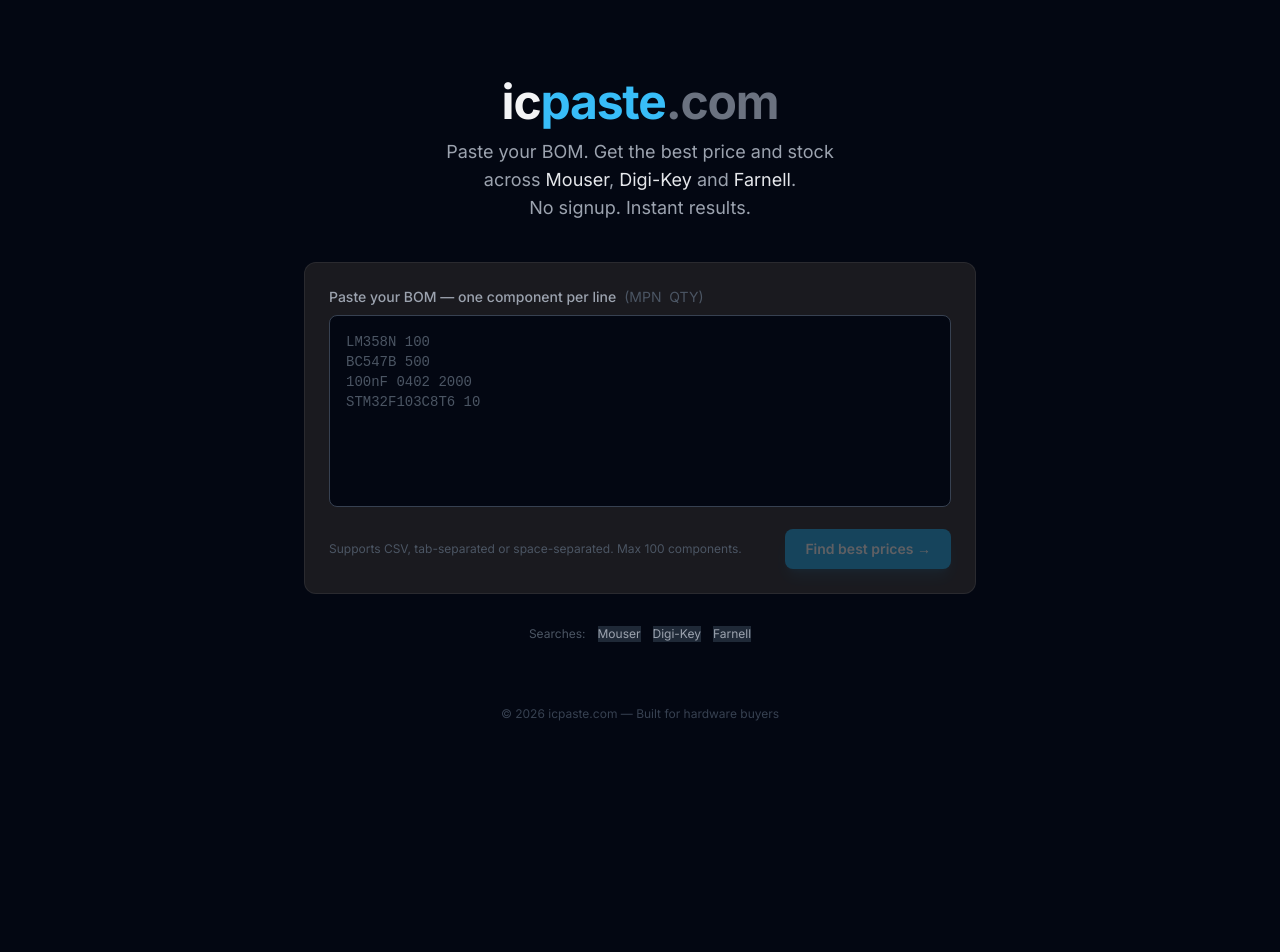
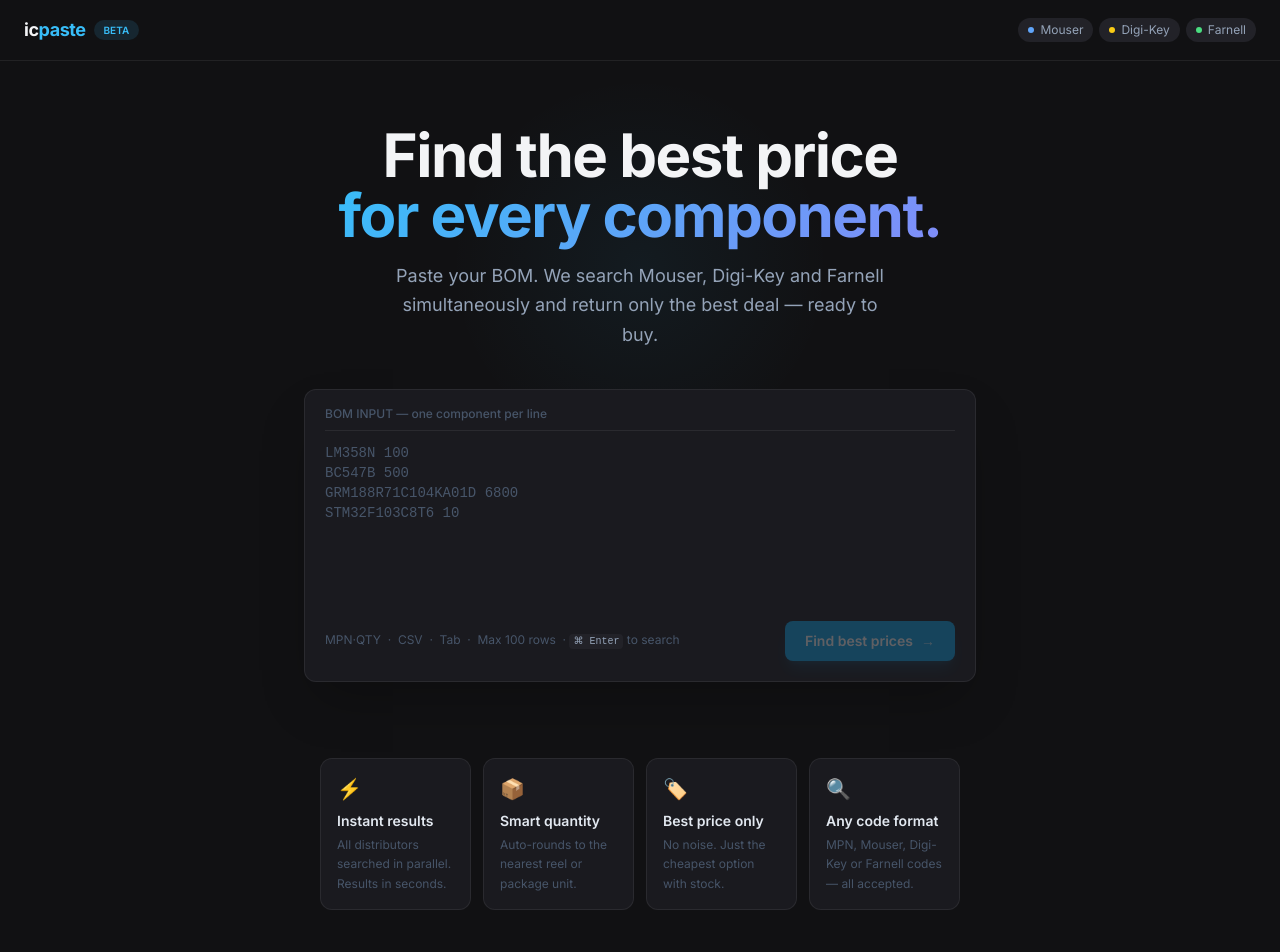
Before and after one commit to Keytala/icpaste, a Next.js app: page / in a window 1280 px wide. Shown: the top 952 px of the page. Before the commit the page ends 800 px from the top, so only its background shows below. Built offline with nearby package versions, Linux system fonts and the light colour scheme.

Commit message:
Update page.tsx

```diff
--- a/src/app/page.tsx
+++ b/src/app/page.tsx
@@ -6,8 +6,37 @@
 
 const PLACEHOLDER = `LM358N 100
 BC547B 500
-100nF 0402 2000
+GRM188R71C104KA01D 6800
 STM32F103C8T6 10`;
+
+const FEATURES = [
+  {
+    icon: "⚡",
+    title: "Instant results",
+    desc:  "All distributors searched in parallel. Results in seconds.",
+  },
+  {
+    icon: "📦",
+    title: "Smart quantity",
+    desc:  "Auto-rounds to the nearest reel or package unit.",
+  },
+  {
+    icon: "🏷️",
+    title: "Best price only",
+    desc:  "No noise. Just the cheapest option with stock.",
+  },
+  {
+    icon: "🔍",
+    title: "Any code format",
+    desc:  "MPN, Mouser, Digi-Key or Farnell codes — all accepted.",
+  },
+];
+
+const DISTRIBUTORS = [
+  { name: "Mouser",   color: "text-blue-400",   dot: "bg-blue-400" },
+  { name: "Digi-Key", color: "text-yellow-400",  dot: "bg-yellow-400" },
+  { name: "Farnell",  color: "text-green-400",   dot: "bg-green-400" },
+];
 
 export default function HomePage() {
   const router  = useRouter();
@@ -19,11 +48,10 @@
     setError("");
     const bom = parseBom(input);
     if (bom.length === 0) {
-      setError("No valid components found. Enter one MPN and quantity per line, e.g.: LM358N 100");
+      setError("No valid components found. Try: LM358N 100");
       return;
     }
     setLoading(true);
-    // Encode BOM in URL as base64 to pass to results page
     const encoded = btoa(JSON.stringify(bom));
     router.push(`/results?bom=${encoded}`);
   }
@@ -32,72 +60,144 @@
     if (e.key === "Enter" && (e.ctrlKey || e.metaKey)) handleSearch();
   }
 
+  const lineCount = input.split("\n").filter(l => l.trim()).length;
+
   return (
-    <main className="min-h-screen flex flex-col items-center justify-center px-4 py-16">
+    <main className="min-h-screen flex flex-col" style={{ background: "var(--bg)" }}>
 
-      {/* Logo / Headline */}
-      <div className="text-center mb-10">
-        <h1 className="text-4xl sm:text-5xl font-bold tracking-tight mb-3">
+      {/* ── Top bar ── */}
+      <header className="flex items-center justify-between px-6 py-4 border-b"
+        style={{ borderColor: "var(--border)" }}>
+        <div className="flex items-center gap-2">
+          <span className="text-lg font-bold tracking-tight">
             ic<span className="text-sky-400">paste</span>
-          <span className="text-gray-500">.com</span>
+          </span>
+          <span className="tag text-[10px] font-semibold"
+            style={{ background: "var(--brand-dim)", color: "var(--brand)" }}>
+            BETA
+          </span>
+        </div>
+        <div className="flex items-center gap-1.5">
+          {DISTRIBUTORS.map(d => (
+            <span key={d.name}
+              className="hidden sm:flex items-center gap-1.5 text-xs px-2.5 py-1 rounded-full"
+              style={{ background: "var(--surface-2)", color: "var(--text-2)" }}>
+              <span className={`w-1.5 h-1.5 rounded-full ${d.dot}`} />
+              {d.name}
+            </span>
+          ))}
+        </div>
+      </header>
+
+      {/* ── Hero ── */}
+      <section className="flex-1 flex flex-col items-center justify-center px-4 py-16 text-center">
+
+        {/* Glow blob */}
+        <div className="absolute top-1/3 left-1/2 -translate-x-1/2 -translate-y-1/2
+                        w-96 h-96 rounded-full pointer-events-none"
+          style={{
+            background: "radial-gradient(circle, rgba(56,189,248,0.06) 0%, transparent 70%)",
+          }} />
+
+        <div className="relative z-10 w-full max-w-2xl">
+
+          {/* Headline */}
+          <h1 className="text-4xl sm:text-6xl font-bold tracking-tight mb-4 leading-tight">
+            Find the best price<br />
+            <span className="gradient-text">for every component.</span>
           </h1>
-        <p className="text-gray-400 text-lg max-w-md mx-auto">
-          Paste your BOM. Get the best price and stock across{" "}
-          <span className="text-gray-200">Mouser</span>,{" "}
-          <span className="text-gray-200">Digi-Key</span> and{" "}
-          <span className="text-gray-200">Farnell</span>.
-          <br />No signup. Instant results.
+          <p className="text-slate-400 text-lg mb-10 max-w-lg mx-auto leading-relaxed">
+            Paste your BOM. We search Mouser, Digi-Key and Farnell simultaneously
+            and return only the best deal — ready to buy.
           </p>
+
+          {/* Input card */}
+          <div className="card p-1 mb-3 shadow-2xl">
+            {/* Textarea header */}
+            <div className="flex items-center justify-between px-4 pt-3 pb-2">
+              <span className="text-xs font-medium" style={{ color: "var(--text-3)" }}>
+                BOM INPUT — one component per line
+              </span>
+              {lineCount > 0 && (
+                <span className="tag text-[10px]"
+                  style={{ background: "var(--brand-dim)", color: "var(--brand)" }}>
+                  {lineCount} {lineCount === 1 ? "component" : "components"}
+                </span>
+              )}
             </div>
 
-      {/* Input Card */}
-      <div className="card w-full max-w-2xl p-6">
-        <label className="block text-sm text-gray-400 mb-2 font-medium">
-          Paste your BOM — one component per line
-          <span className="ml-2 text-gray-600 font-normal">(MPN &nbsp;QTY)</span>
-        </label>
+            {/* Divider */}
+            <div style={{ height: 1, background: "var(--border)", margin: "0 16px" }} />
 
+            {/* Textarea */}
+            <div className="px-4 pt-3 pb-2">
               <textarea
-          className="w-full h-48 bg-gray-950 border border-gray-700 rounded-lg p-4
-                     font-mono text-sm text-gray-100 placeholder-gray-600
-                     focus:outline-none focus:border-sky-500 focus:ring-1 focus:ring-sky-500
-                     resize-none transition-colors"
+                className="bom-textarea w-full h-40"
                 placeholder={PLACEHOLDER}
                 value={input}
                 onChange={e => setInput(e.target.value)}
                 onKeyDown={handleKeyDown}
                 spellCheck={false}
               />
+            </div>
 
-        {error && (
-          <p className="mt-2 text-sm text-red-400">{error}</p>
-        )}
-
-        <div className="flex items-center justify-between mt-4">
-          <p className="text-xs text-gray-600">
-            Supports CSV, tab-separated or space-separated. Max 100 components.
+            {/* Footer bar */}
+            <div className="flex items-center justify-between px-4 pb-4 pt-1">
+              <p className="text-xs" style={{ color: "var(--text-3)" }}>
+                MPN·QTY &nbsp;·&nbsp; CSV &nbsp;·&nbsp; Tab &nbsp;·&nbsp; Max 100 rows
+                &nbsp;·&nbsp;
+                <kbd className="px-1 py-0.5 rounded text-[10px]"
+                  style={{ background: "var(--surface-2)", color: "var(--text-2)" }}>
+                  ⌘ Enter
+                </kbd>
+                {" "}to search
               </p>
               <button
                 className="btn-primary"
                 onClick={handleSearch}
                 disabled={loading || input.trim().length === 0}
               >
-            {loading ? "Searching…" : "Find best prices →"}
+                {loading ? (
+                  <><span className="spinner" /> Searching…</>
+                ) : (
+                  <>Find best prices <span className="opacity-70">→</span></>
+                )}
               </button>
             </div>
           </div>
 
-      {/* Supported distributors */}
-      <div className="flex items-center gap-3 mt-8 text-xs text-gray-600">
-        <span>Searches:</span>
-        {["Mouser", "Digi-Key", "Farnell"].map(d => (
-          <span key={d} className="tag-rounded bg-gray-800 text-gray-400">{d}</span>
+          {error && (
+            <p className="text-sm text-red-400 text-left px-1 fade-up">{error}</p>
+          )}
+        </div>
+      </section>
+
+      {/* ── Features ── */}
+      <section className="px-4 pb-16 max-w-2xl mx-auto w-full">
+        <div className="grid grid-cols-2 sm:grid-cols-4 gap-3">
+          {FEATURES.map(f => (
+            <div key={f.title} className="card-hover p-4 text-left">
+              <div className="text-xl mb-2">{f.icon}</div>
+              <div className="text-sm font-semibold text-slate-200 mb-1">{f.title}</div>
+              <div className="text-xs leading-relaxed" style={{ color: "var(--text-3)" }}>
+                {f.desc}
+              </div>
+            </div>
           ))}
         </div>
+      </section>
 
-      <footer className="mt-16 text-xs text-gray-700">
-        © {new Date().getFullYear()} icpaste.com — Built for hardware buyers
+      {/* ── Footer ── */}
+      <footer className="border-t py-5 px-6 flex items-center justify-between"
+        style={{ borderColor: "var(--border)" }}>
+        <span className="text-xs" style={{ color: "var(--text-3)" }}>
+          © {new Date().getFullYear()} icpaste.com
+        </span>
+        <span className="text-xs" style={{ color: "var(--text-3)" }}>
+          Built for hardware buyers
+        </span>
       </footer>
+
     </main>
   );
 }
```
Lines whose indentation alone changed are shown as unchanged.
